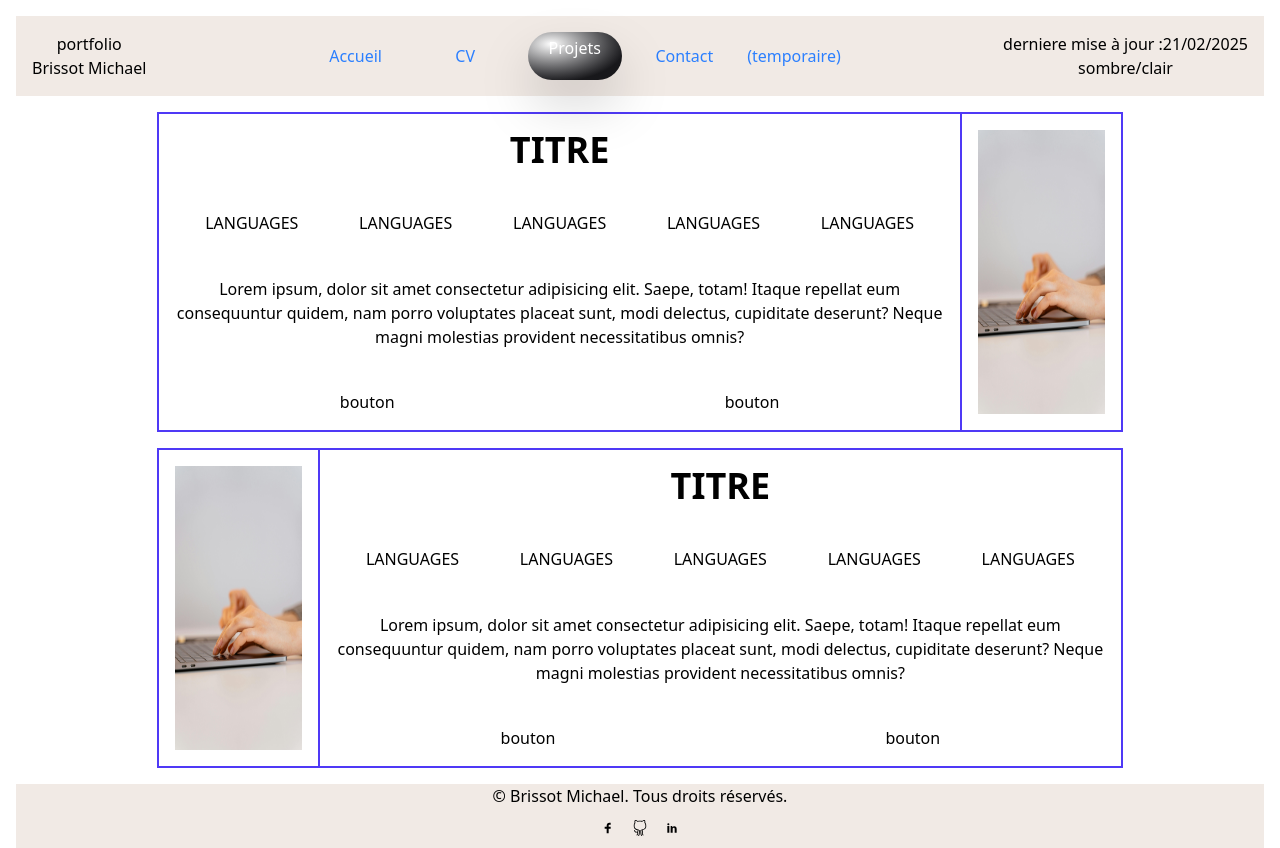
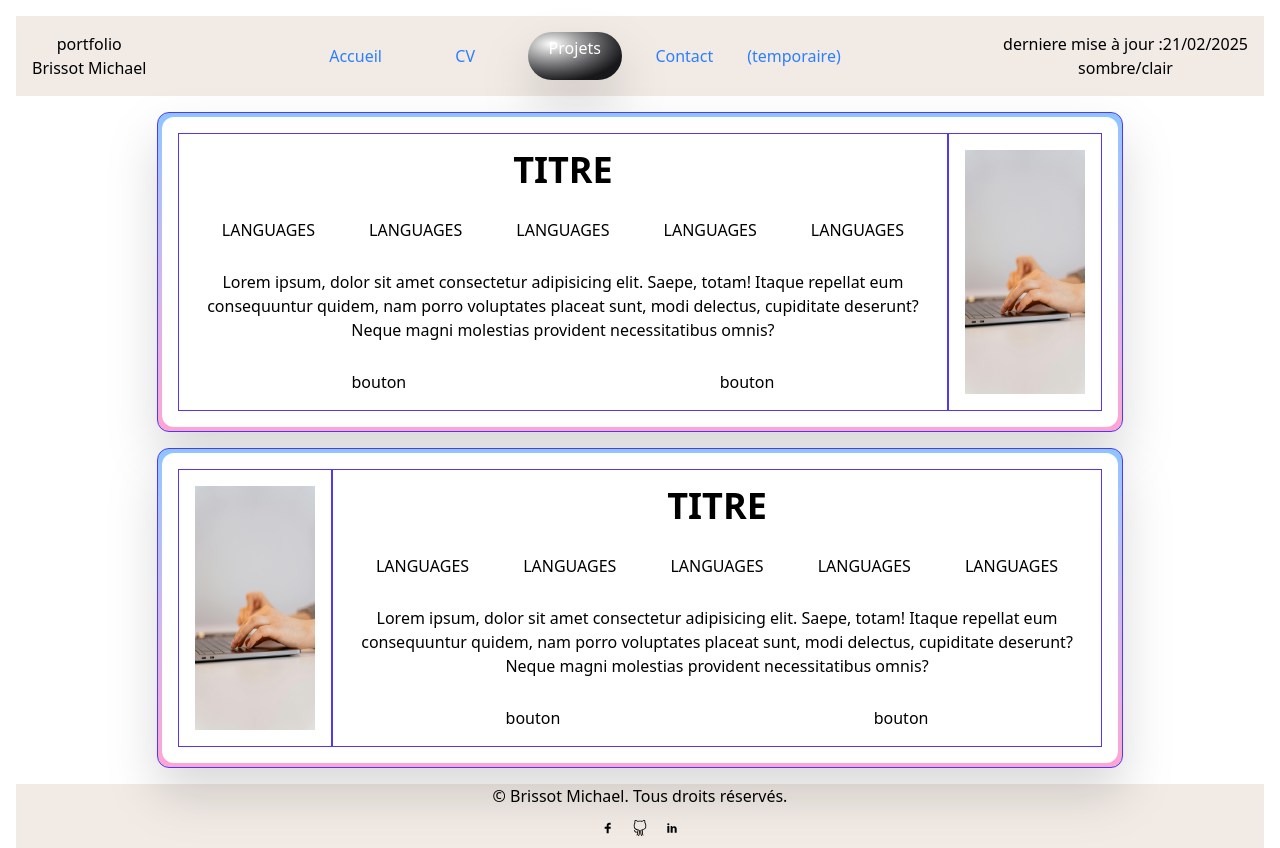
Before and after one commit to Mickael45B/portfolio, a React (Vite) app in the folder Frontend/: page /projects in a window 1280 px wide. Built offline with nearby package versions, Linux system fonts and the light colour scheme.

Commit message:
schema visuels presentation projets

```diff
--- a/Frontend/src/pages/AllProjects/Allprojects.tsx
+++ b/Frontend/src/pages/AllProjects/Allprojects.tsx
@@ -6,7 +6,9 @@ function AllProjects() {
     return <>
     <main className="grid p-4 grid-cols-1 gap-4 items-center w-80/100 h-full justify-center  ">
 
-      <div className="flex w-full h-80 border border-indigo-600">
+      <div className="h-80 border border-indigo-600 rounded-xl drop-shadow-2xl justify-center p-1 bg-gradient-to-b from-blue-300 to-pink-300 dark:from-blue-800 dark:to-purple-800">
+        <div className="flex w-full h-full rounded-xl p-4 bg-white dark:bg-gray-900">
+
           <div className="flex flex-col justify-between w-5/6 border border-indigo-600 items-center p-4">
             <div className="text-4xl font-bold">TITRE</div>
             <div className="flex justify-around w-full">
@@ -22,11 +24,17 @@ function AllProjects() {
               <span>bouton</span>
             </div>
           </div>
+
           <div className="flex w-1/6 border border-indigo-600 p-4 "> <img src={image} alt="Logo" className="aspect-video" /> </div>
+
+        </div>
       </div>
 
-      <div className="flex w-full h-80 border border-indigo-600">
-        <div className="flex w-1/6 border border-indigo-600 p-4"><img src={image} alt="Logo" className="aspect-video" /> </div>
+      <div className="h-80 border border-indigo-600 rounded-xl drop-shadow-2xl justify-center p-1 bg-gradient-to-b from-blue-300 to-pink-300 dark:from-blue-800 dark:to-purple-800 ">
+        <div className="flex w-full h-full rounded-xl p-4 bg-white dark:bg-gray-900">
+
+          <div className="flex w-1/6 border border-indigo-600 p-4 "> <img src={image} alt="Logo" className="aspect-video" /> </div>
+
           <div className="flex flex-col justify-between w-5/6 border border-indigo-600 items-center p-4">
             <div className="text-4xl font-bold">TITRE</div>
             <div className="flex justify-around w-full">
@@ -42,6 +50,8 @@ function AllProjects() {
               <span>bouton</span>
             </div>
           </div>
+
+        </div>
       </div>
 
     </main>
```
Lines whose indentation alone changed are shown as unchanged.
